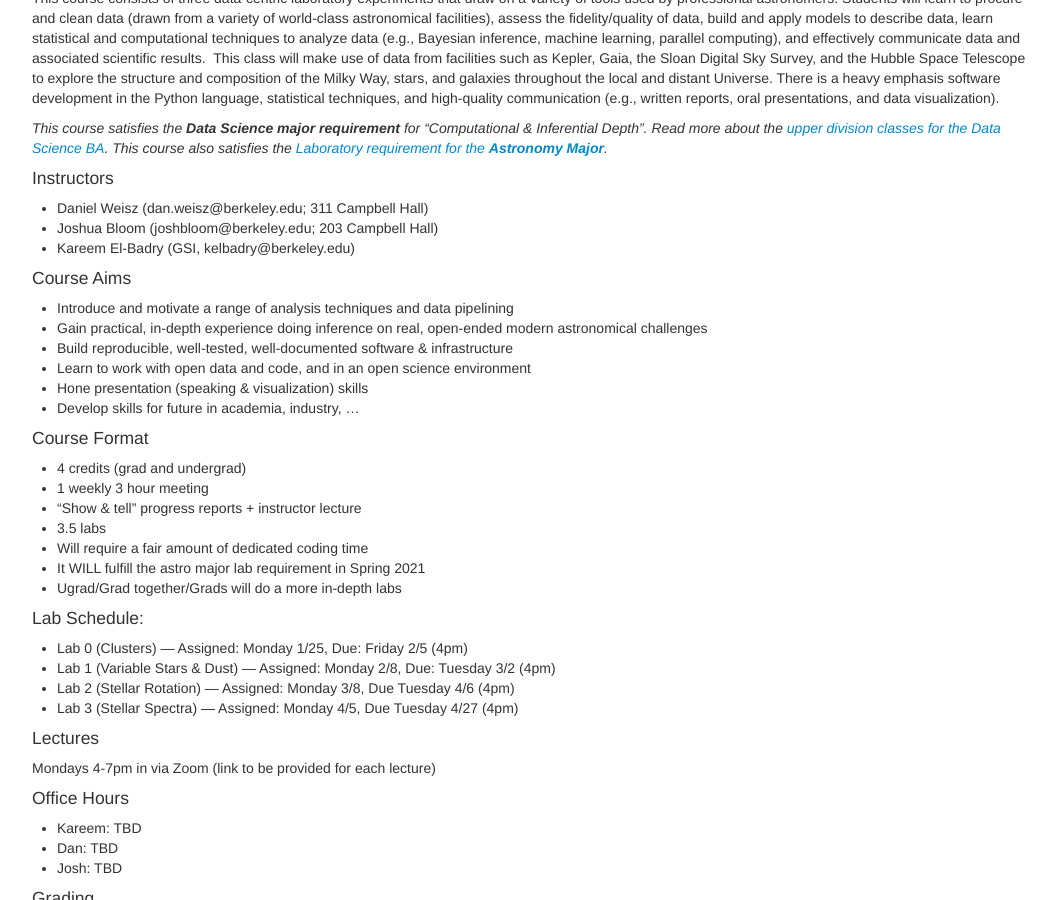
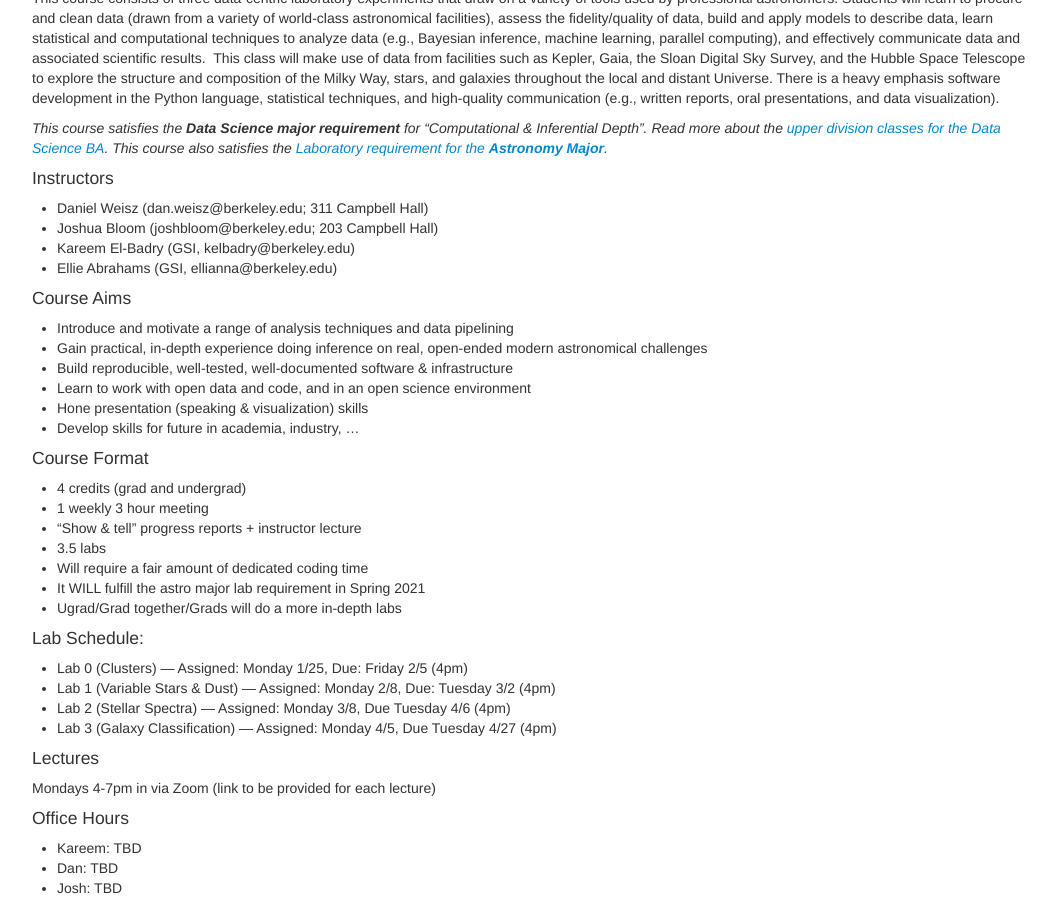
Before and after one commit to ucb-datalab/ucb-datalab.github.io, a Jekyll site: the page built from index.md, in a window 1280 px wide and 900 px high, scrolled down 370 px. Shown: the whole window, without its empty margins (76-1132 px from the left). Built offline with Jekyll 4.4.1, drawn with Linux system fonts in a browser that asks for light colours.

Commit message:
minor fix

```diff
--- a/index.md
+++ b/index.md
@@ -41,6 +41,7 @@ This course consists of three data-centric laboratory experiments that draw on a
 * Daniel Weisz (dan.weisz@berkeley.edu; 311 Campbell Hall)
 * Joshua Bloom (joshbloom@berkeley.edu; 203 Campbell Hall)
 * Kareem El-Badry (GSI, kelbadry@berkeley.edu)
+* Ellie Abrahams (GSI, ellianna@berkeley.edu)
 
 
 
@@ -69,8 +70,8 @@ This course consists of three data-centric laboratory experiments that draw on a
 
  * Lab 0 (Clusters) — Assigned: Monday 1/25, Due: Friday 2/5 (4pm)
  * Lab 1 (Variable Stars & Dust) — Assigned: Monday 2/8, Due: Tuesday 3/2 (4pm)
- * Lab 2 (Stellar Rotation) — Assigned: Monday 3/8, Due Tuesday 4/6 (4pm)
- * Lab 3 (Stellar Spectra) — Assigned: Monday 4/5, Due Tuesday 4/27 (4pm)
+ * Lab 2 (Stellar Spectra) — Assigned: Monday 3/8, Due Tuesday 4/6 (4pm)
+ * Lab 3 (Galaxy Classification) — Assigned: Monday 4/5, Due Tuesday 4/27 (4pm)
 
 
 #### Lectures
```
